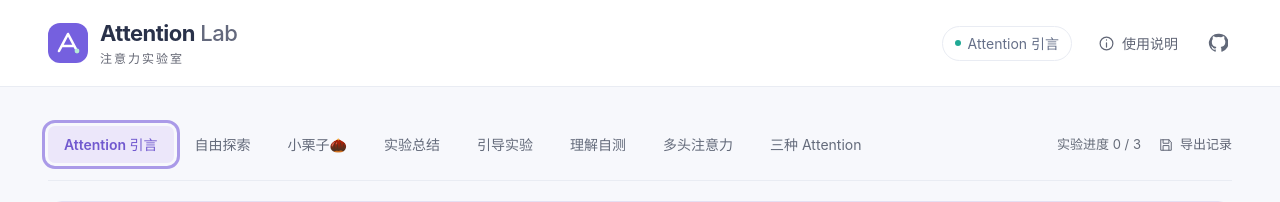
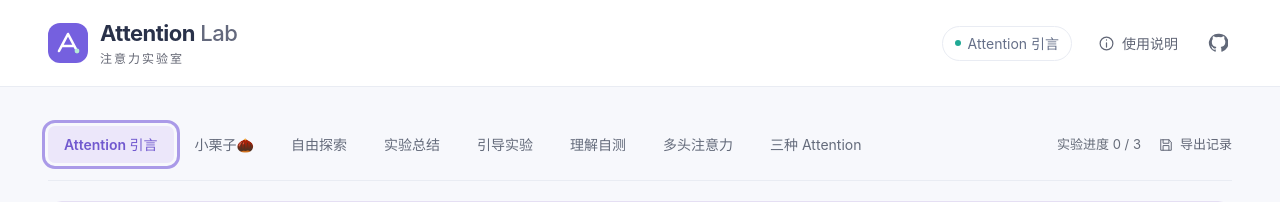
Before and after one commit to ZeshanZheng/attention-lab, a React (Vite) app: page / in a window 1280 px wide. Shown: the top 202 px of the page. Built offline with nearby package versions, Linux system fonts and the light colour scheme.

Commit message:
把小栗子移到自由探索前面.tsx

```diff
--- a/web/App.tsx
+++ b/web/App.tsx
@@ -126,8 +126,8 @@ export function App() {
     <main className="main-shell">
       <div ref={navigationRef} className="learning-navigation"><div className="learning-tabs" role="group" aria-label="学习模式">
         <button aria-pressed={activeView === 'introduction'} className={activeView === 'introduction' ? 'active' : ''} onClick={() => enterReading('introduction')}>Attention 引言</button>
+        <button aria-pressed={activeView === 'example'} className={activeView === 'example' ? 'active' : ''} onClick={() => enterReading('example')}>小栗子🌰</button>
         <button aria-pressed={activeView === 'free'} className={activeView === 'free' ? 'active' : ''} onClick={enterFree}>自由探索</button>
-        <button aria-pressed={activeView === 'example'} className={activeView === 'example' ? 'active' : ''} onClick={() => enterReading('example')}>小栗子🌰</button>
         <button aria-pressed={activeView === 'summary'} className={activeView === 'summary' ? 'active' : ''} onClick={() => enterReading('summary')}>实验总结</button>
         <button aria-pressed={activeView === 'guided'} className={activeView === 'guided' ? 'active' : ''} onClick={enterGuided}>引导实验</button>
         <button aria-pressed={activeView === 'assessment'} className={activeView === 'assessment' ? 'active' : ''} onClick={enterAssessment}>理解自测</button>
```
